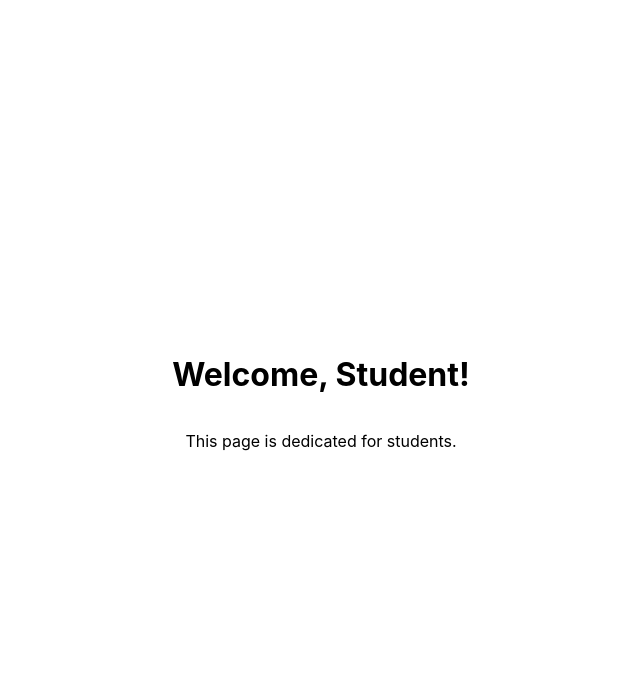
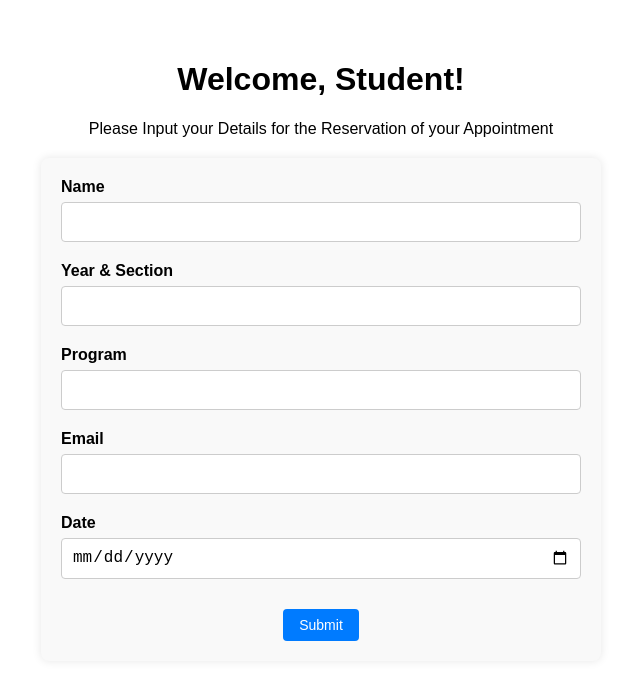
Before and after one commit to ECEMonitoringSystem/ecemonitoringsystem, a React (Create React App) app: page /student in a window 1280 px wide. Shown: the top 680 px of the page, without its empty margins (319-959 px from the left). Built offline with nearby package versions, Linux system fonts and the light colour scheme.

Commit message:
Added Student Fillout Form and Fixed the System Modes Adaptability

```diff
--- a/src/App.js
+++ b/src/App.js
@@ -1,10 +1,9 @@
-import React from 'react';
+import React, { useEffect, useState } from 'react';
 import { BrowserRouter as Router, Routes, Route, useNavigate } from 'react-router-dom';
 import logo from '././Images/logo.png';
 import './CSS/App.css';
 import Student from './Pages/Student';
 import Instructor from './Pages/Instructor';
-
 
 function Home() {
   const navigate = useNavigate();
@@ -28,9 +27,8 @@ function Home() {
           </button>
           <button className="styled-button" onClick={goToInstructorPage}>
             INSTRUCTOR
-         </button>
+          </button>
         </div>
-
 
         <a
           className="App-link"
@@ -45,14 +43,43 @@ function Home() {
   );
 }
 
+function DarkModeHandler() {
+  const [isDark, setIsDark] = useState(() =>
+    window.matchMedia && window.matchMedia('(prefers-color-scheme: dark)').matches
+  );
+
+  useEffect(() => {
+    const className = 'dark';
+    const htmlClass = document.documentElement.classList;
+    const bodyClass = document.body.classList;
+
+    if (isDark) {
+      htmlClass.add(className);
+      bodyClass.add(className);
+    } else {
+      htmlClass.remove(className);
+      bodyClass.remove(className);
+    }
+
+    // Listen for system dark mode changes
+    const mediaQuery = window.matchMedia('(prefers-color-scheme: dark)');
+    const handler = e => setIsDark(e.matches);
+    mediaQuery.addEventListener('change', handler);
+
+    return () => mediaQuery.removeEventListener('change', handler);
+  }, [isDark]);
+
+  return null; // This component does not render anything
+}
+
 function App() {
   return (
     <Router>
+      <DarkModeHandler />
       <Routes>
         <Route path="/" element={<Home />} />
         <Route path="/student" element={<Student />} />
         <Route path="/instructor" element={<Instructor />} />
-        {/* You can add more routes here */}
       </Routes>
     </Router>
   );
--- a/src/CSS/App.css
+++ b/src/CSS/App.css
@@ -1,32 +1,48 @@
-/* Default: Light mode styles */
-.App {
-  text-align: center;
-}
+/* App.css */
 
-.App-logo {
-  height: 40vmin;
-  pointer-events: none;
-}
-
-@media (prefers-reduced-motion: no-preference) {
-  .App-logo {
-    animation: App-logo-spin infinite 20s linear;
-  }
-}
+/* Use CSS variables from index.css for colors */
 
 .App-header {
-  background-color: #f0f0f0; /* Light background */
+  background-color: var(--background-color);
   min-height: 100vh;
   display: flex;
   flex-direction: column;
   align-items: center;
   justify-content: center;
   font-size: calc(10px + 2vmin);
-  color: #222; /* Dark text */
+  color: var(--text-color);
+  text-align: center;
+}
+
+.styled-button {
+  width: 100%;
+  background-color: var(--button-bg);
+  color: var(--button-color, var(--text-color));
+  padding: 12px 24px;
+  border: 2px solid var(--button-border, var(--text-color));
+  border-radius: 8px;
+  cursor: pointer;
+  font-size: 16px;
+  font-weight: 600;
+  box-shadow: none;
+  transition: background-color 0.3s ease, color 0.3s ease;
+  text-align: center;
+}
+
+.styled-button:hover {
+  background-color: var(--button-hover-bg);
+  color: var(--button-hover-color, white);
+  border-color: var(--button-hover-bg);
 }
 
 .App-link {
-  color: #007acc;
+  color: var(--link-color, var(--button-bg));
+}
+
+.App-logo {
+  height: 40vmin;
+  pointer-events: none;
+  animation: App-logo-spin infinite 20s linear;
 }
 
 @keyframes App-logo-spin {
@@ -40,72 +56,8 @@
 
 .button-group-vertical {
   display: flex;
-  flex-direction: column;  /* stack vertically */
-  gap: 12px;               /* space between buttons */
-  width: 200px;            /* fixed width container, adjust as needed */
+  flex-direction: column;
+  gap: 12px;
+  width: 200px;
   margin-top: 12px;
 }
-
-.styled-button {
-  width: 100%;             /* buttons fill container width */
-  background-color: white;
-  color: black;
-  padding: 12px 24px;
-  border: 2px solid black;
-  border-radius: 8px;
-  cursor: pointer;
-  font-size: 16px;
-  font-weight: 600;
-  box-shadow: none;
-  transition: background-color 0.3s ease, color 0.3s ease;
-  text-align: center;
-}
-
-.styled-button:hover {
-  background-color: black;
-  color: white;
-  border-color: black;
-}
-
-/* Dark mode styles */
-@media (prefers-color-scheme: dark) {
-  .App-header {
-    background-color: #282c34; /* Dark background */
-    color: white;              /* Light text */
-  }
-
-  .styled-button {
-    background-color: #444;    /* Darker button background */
-    color: white;
-    border-color: #ccc;
-  }
-
-  .styled-button:hover {
-    background-color: #222;
-    color: white;
-    border-color: white;
-  }
-
-  .App-link {
-    color: #61dafb;
-  }
-}
-
-/* Light mode button and link styles */
-@media (prefers-color-scheme: light) {
-  .styled-button {
-    background-color: white;
-    color: black;
-    border-color: black;
-  }
-
-  .styled-button:hover {
-    background-color: black;
-    color: white;
-    border-color: black;
-  }
-
-  .App-link {
-    color: #007acc;
-  }
-}
--- a/src/CSS/Instructor.css
+++ b/src/CSS/Instructor.css
@@ -1,30 +1,4 @@
 /* Instructor.css */
-
-/* Root CSS variables for light mode */
-:root {
-  --background-color: #ffffff;
-  --text-color: #000000;
-  --input-bg: #fff;
-  --input-border: #ccc;
-  --button-bg: #007bff;
-  --button-hover-bg: #0056b3;
-  --link-color: #007bff;
-  --link-hover-color: #0056b3;
-}
-
-/* Dark mode variables */
-@media (prefers-color-scheme: dark) {
-  :root {
-    --background-color: #121212;
-    --text-color: #ffffff;
-    --input-bg: #1e1e1e;
-    --input-border: #555;
-    --button-bg: #3399ff;
-    --button-hover-bg: #007acc;
-    --link-color: #3399ff;
-    --link-hover-color: #007acc;
-  }
-}
 
 /* Container styles */
 .instructor-container {
@@ -48,6 +22,11 @@
   max-width: 400px;
   gap: 12px;
   margin-top: 20px;
+  background-color: var(--form-bg);
+  padding: 20px;
+  border-radius: 8px;
+  box-sizing: border-box;
+  box-shadow: 0 0 10px rgba(0,0,0,0.1);
 }
 
 .login-form input {
--- a/src/CSS/Student.css
+++ b/src/CSS/Student.css
@@ -1,22 +1,106 @@
-/* Base styles (light mode by default) */
+/* Student.css */
+
+/* Container aligns content to the left with padding */
 .student-container {
+  padding: 40px 20px;
+  max-width: 600px;
+  margin: 0 auto; /* center container horizontally */
+  background-color: var(--background-color);
+  color: var(--text-color);
+  font-family: Arial, sans-serif;
+  transition: background-color 0.3s ease, color 0.3s ease;
+  min-height: 100vh;
+  box-sizing: border-box;
+}
+
+/* Header text centered */
+.header-text {
+  text-align: center;
+  margin-bottom: 20px; /* space below header */
+}
+
+/* Form styling */
+.student-form {
   display: flex;
   flex-direction: column;
-  justify-content: center; /* vertical center */
-  align-items: center;     /* horizontal center */
-  height: 100vh;           /* full viewport height */
-  text-align: center;      /* center text inside */
+  gap: 20px;
+  text-align: left;
+  background-color: var(--form-bg);
   padding: 20px;
+  border-radius: 8px;
   box-sizing: border-box;
-  background-color: #ffffff; /* light background */
-  color: #000000;            /* dark text */
-  transition: background-color 0.3s ease, color 0.3s ease;
+  box-shadow: 0 0 10px rgba(0,0,0,0.1);
 }
 
-/* Dark mode styles */
-@media (prefers-color-scheme: dark) {
-  .student-container {
-    background-color: #121212; /* dark background */
-    color: #ffffff;            /* light text */
-  }
+/* Each form group stacks label above input */
+.form-group {
+  display: flex;
+  flex-direction: column;
+  gap: 6px;
 }
+
+/* Label styling */
+.form-group label {
+  font-weight: bold;
+  font-size: 16px;
+  color: inherit;
+}
+
+/* Input styling */
+.form-group input {
+  padding: 10px;
+  font-size: 16px;
+  border: 1.5px solid var(--input-border);
+  border-radius: 4px;
+  outline: none;
+  transition: border-color 0.3s ease;
+  background-color: var(--input-bg);
+  color: var(--text-color);
+  width: 100%;
+  box-sizing: border-box;
+}
+
+.form-group input:focus {
+  border-color: var(--button-bg);
+}
+
+/* Date input padding adjustment */
+.form-group input[type="date"] {
+  padding-top: 9px;
+}
+
+/* Style the calendar icon in the date input (WebKit browsers) */
+.form-group input[type="date"]::-webkit-calendar-picker-indicator {
+  cursor: pointer;
+  filter: var(--date-icon-filter, none);
+  transition: filter 0.3s ease;
+}
+
+/* Default (light mode) icon filter */
+:root {
+  --date-icon-filter: none;
+}
+
+/* Dark mode icon filter */
+body.dark, html.dark {
+  --date-icon-filter: invert(1) brightness(0.8);
+}
+
+/* Submit button styling - smaller size */
+.student-form button {
+  padding: 8px 16px;
+  font-size: 14px;
+  background-color: var(--button-bg);
+  border: none;
+  color: white;
+  border-radius: 4px;
+  cursor: pointer;
+  transition: background-color 0.3s ease;
+  width: auto;
+  margin-top: 10px;
+  align-self: center;
+}
+
+.student-form button:hover {
+  background-color: var(--button-hover-bg);
+}
--- a/src/Pages/Student.js
+++ b/src/Pages/Student.js
@@ -1,12 +1,97 @@
 // src/Student.js
-import React from 'react';
+import React, { useState } from 'react';
 import '../CSS/Student.css';
 
 function Student() {
+  const [formData, setFormData] = useState({
+    name: '',
+    yearSection: '',
+    program: '',
+    email: '',
+    date: '',
+  });
+
+  const handleChange = (e) => {
+    const { name, value } = e.target;
+    setFormData(prev => ({ ...prev, [name]: value }));
+  };
+
+  const handleSubmit = (e) => {
+    e.preventDefault();
+    alert(`Submitted data:\n${JSON.stringify(formData, null, 2)}`);
+    // Add your submission logic here
+  };
+
   return (
     <div className="student-container">
-      <h1>Welcome, Student!</h1>
-      <p>This page is dedicated for students.</p>
+      <div className="header-text">
+        <h1>Welcome, Student!</h1>
+        <p>Please Input your Details for the Reservation of your Appointment</p>
+      </div>
+
+      <form className="student-form" onSubmit={handleSubmit}>
+        <div className="form-group">
+          <label htmlFor="name">Name</label>
+          <input
+            type="text"
+            id="name"
+            name="name"
+            value={formData.name}
+            onChange={handleChange}
+            required
+          />
+        </div>
+
+        <div className="form-group">
+          <label htmlFor="yearSection">Year & Section</label>
+          <input
+            type="text"
+            id="yearSection"
+            name="yearSection"
+            value={formData.yearSection}
+            onChange={handleChange}
+            required
+          />
+        </div>
+
+        <div className="form-group">
+          <label htmlFor="program">Program</label>
+          <input
+            type="text"
+            id="program"
+            name="program"
+            value={formData.program}
+            onChange={handleChange}
+            required
+          />
+        </div>
+
+        <div className="form-group">
+          <label htmlFor="email">Email</label>
+          <input
+            type="email"
+            id="email"
+            name="email"
+            value={formData.email}
+            onChange={handleChange}
+            required
+          />
+        </div>
+
+        <div className="form-group">
+          <label htmlFor="date">Date</label>
+          <input
+            type="date"
+            id="date"
+            name="date"
+            value={formData.date}
+            onChange={handleChange}
+            required
+          />
+        </div>
+
+        <button type="submit">Submit</button>
+      </form>
     </div>
   );
 }
--- a/src/index.css
+++ b/src/index.css
@@ -1,13 +1,33 @@
-body {
-  margin: 0;
-  font-family: -apple-system, BlinkMacSystemFont, 'Segoe UI', 'Roboto', 'Oxygen',
-    'Ubuntu', 'Cantarell', 'Fira Sans', 'Droid Sans', 'Helvetica Neue',
-    sans-serif;
-  -webkit-font-smoothing: antialiased;
-  -moz-osx-font-smoothing: grayscale;
+/* index.css */
+
+/* Light mode variables */
+:root {
+  --background-color: #ffffff;
+  --text-color: #000000;
+  --form-bg: #f9f9f9;
+  --input-bg: #ffffff;
+  --input-border: #ccc;
+  --button-bg: #007bff;
+  --button-hover-bg: #0056b3;
 }
 
-code {
-  font-family: source-code-pro, Menlo, Monaco, Consolas, 'Courier New',
-    monospace;
+/* Dark mode variables applied when .dark class on html and body */
+html.dark, body.dark {
+  --background-color: #121212;
+  --text-color: #ffffff;
+  --form-bg: #1e1e1e;
+  --input-bg: #333333;
+  --input-border: #555555;
+  --button-bg: #3399ff;
+  --button-hover-bg: #007acc;
 }
+
+/* Apply background and text color to whole page */
+html, body {
+  height: 100%;
+  margin: 0;
+  background-color: var(--background-color);
+  color: var(--text-color);
+  transition: background-color 0.3s ease, color 0.3s ease;
+  font-family: Arial, sans-serif;
+}
```
